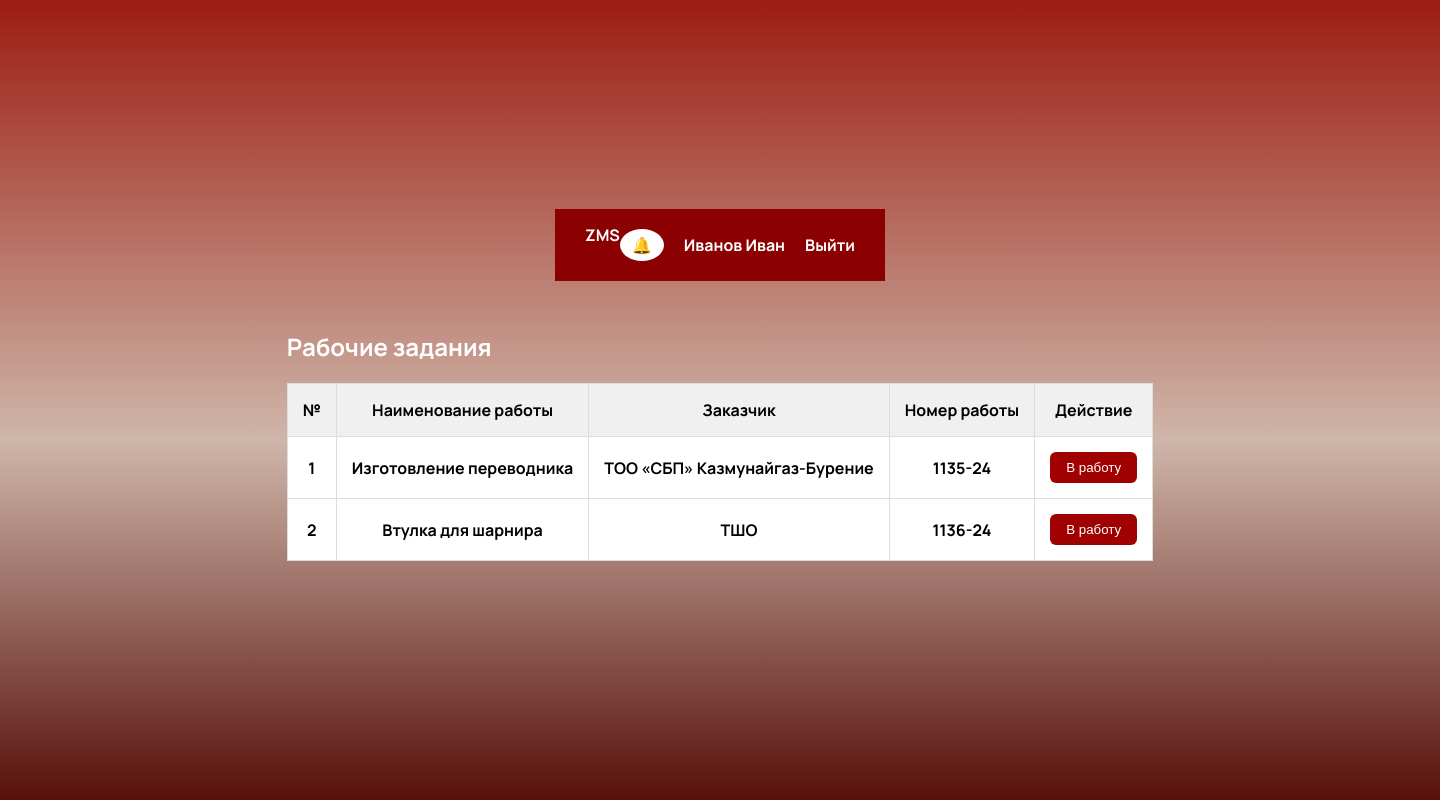
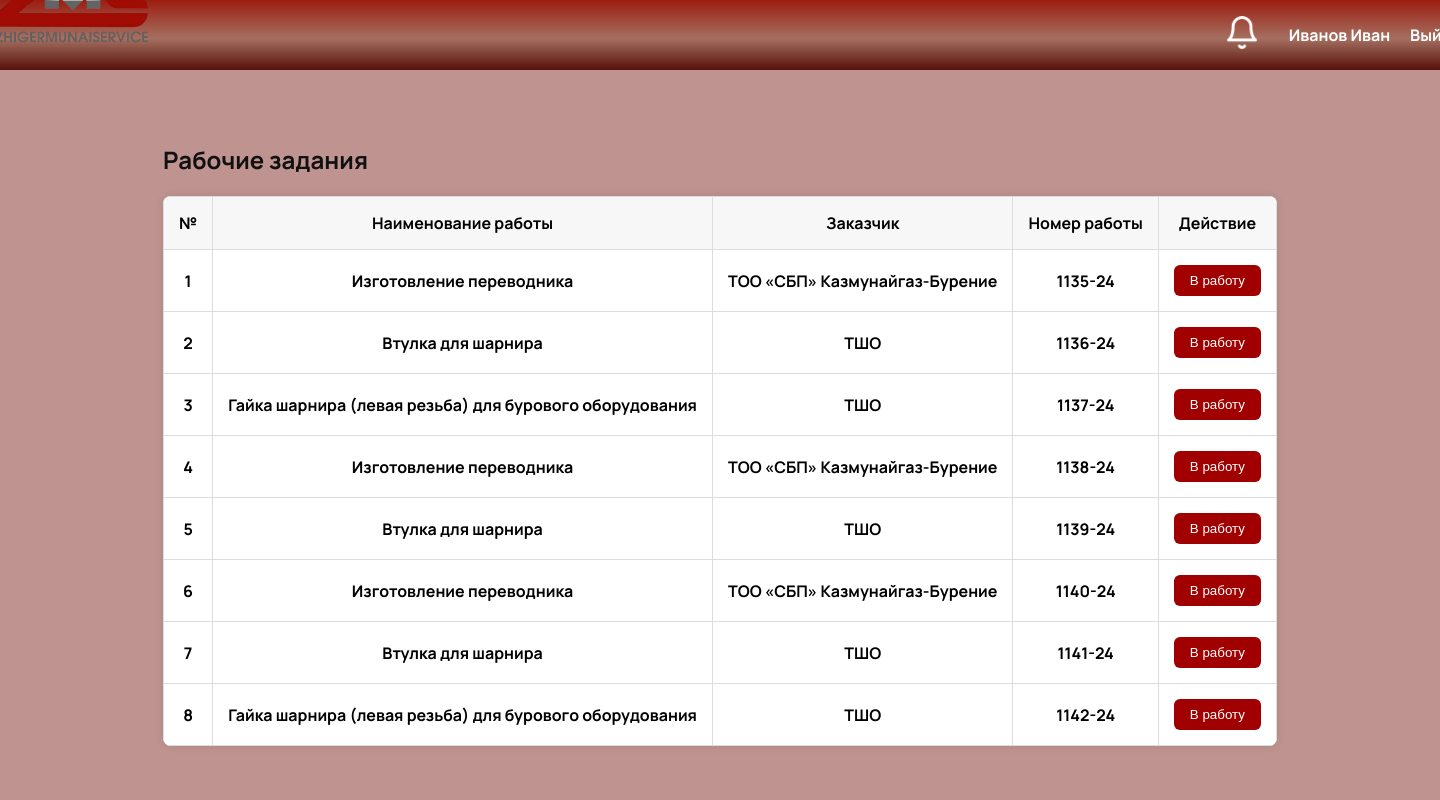
Before and after one commit to Altyn-moon/ZMS-project, a FastAPI app: page /dashboard in a window 1440 px wide; the page is wider, and only the part inside the window is pictured. Run offline with FastAPI, Linux system fonts and the light colour scheme.

Commit message:
интерфейс раб

```diff
--- a/app/main.py
+++ b/app/main.py
@@ -26,6 +26,12 @@
     work_items = [
         {"id": 1, "name": "Изготовление переводника", "client": "ТОО «СБП» Казмунайгаз-Бурение", "job_num": "1135-24"},
         {"id": 2, "name": "Втулка для шарнира", "client": "ТШО", "job_num": "1136-24"},
+        {"id": 3, "name": "Гайка шарнира (левая резьба) для бурового оборудования", "client": "ТШО", "job_num": "1137-24"},
+        {"id": 4, "name": "Изготовление переводника", "client": "ТОО «СБП» Казмунайгаз-Бурение", "job_num": "1138-24"},
+        {"id": 5, "name": "Втулка для шарнира", "client": "ТШО", "job_num": "1139-24"},
+        {"id": 6, "name": "Изготовление переводника", "client": "ТОО «СБП» Казмунайгаз-Бурение", "job_num": "1140-24"},
+        {"id": 7, "name": "Втулка для шарнира", "client": "ТШО", "job_num": "1141-24"},
+        {"id": 8, "name": "Гайка шарнира (левая резьба) для бурового оборудования", "client": "ТШО", "job_num": "1142-24"},
     ]
     return templates.TemplateResponse("dashboard.html", {
         "request": request,
--- a/app/templates/dashboard.html
+++ b/app/templates/dashboard.html
@@ -6,13 +6,23 @@
     <link rel="stylesheet" href="/static/styles.css">
     <link href="https://fonts.googleapis.com/css2?family=Manrope:wght@400;700&display=swap" rel="stylesheet">
     <style>
+        body {
+            margin: 0;
+            font-family: 'Manrope', sans-serif;
+
+            color: #111;
+            background: rgb(191, 148, 144);
+        }
+
         .header {
-            background-color: #8B0000;
+            background: linear-gradient(180deg, rgb(156, 29, 17) 0%, rgba(113, 41, 4, 0.34) 55%, rgb(87, 16, 10) 100%);
             color: white;
-            padding: 15px 30px;
+            padding: 5px 30px;
             display: flex;
             justify-content: space-between;
             align-items: center;
+            width: 1480px;
+            height: 60px;
         }
 
         .header .user-info {
@@ -23,6 +33,12 @@
 
         .container {
             padding: 30px;
+            max-width: 1200px;
+            margin: auto;
+        }
+
+        h2 {
+            margin-bottom: 20px;
         }
 
         table {
@@ -31,6 +47,9 @@
             margin-top: 20px;
             background-color: white;
             color: black;
+            box-shadow: 0 0 8px rgba(0,0,0,0.1);
+            border-radius: 8px;
+            overflow: hidden;
         }
 
         th, td {
@@ -40,7 +59,8 @@
         }
 
         th {
-            background-color: #f0f0f0;
+            background-color: #f7f7f7;
+            font-weight: 700;
         }
 
         .btn-start {
@@ -50,14 +70,17 @@
             border: none;
             border-radius: 6px;
             cursor: pointer;
+            transition: background-color 0.3s ease;
+        }
+
+        .btn-start:hover {
+            background-color: #c40000;
         }
 
         .notification {
-            background: #fff;
             color: #8B0000;
             padding: 5px 12px;
-            border-radius: 50%;
-            font-weight: bold;
+
         }
 
         .logout-link {
@@ -65,13 +88,18 @@
             text-decoration: none;
             font-weight: bold;
         }
+
+        .logo {
+            align-items: center;
+
+        }
     </style>
 </head>
 <body>
     <header class="header">
-        <div class="logo">ZMS</div>
+        <div class="logo"><img class="logo" src="/static/logo.png" alt="ZMS" width="180"></div>
         <div class="user-info">
-            <span class="notification">🔔</span>
+            <span class="notification"><img class="bell" src="/static/icon.png" alt="Bell" width="30"></span>
             <span>{{ user_name }}</span>
             <a href="/logout" class="logout-link">Выйти</a>
         </div>
```
Also changed, not shown: app/static/Icon.png (added).
